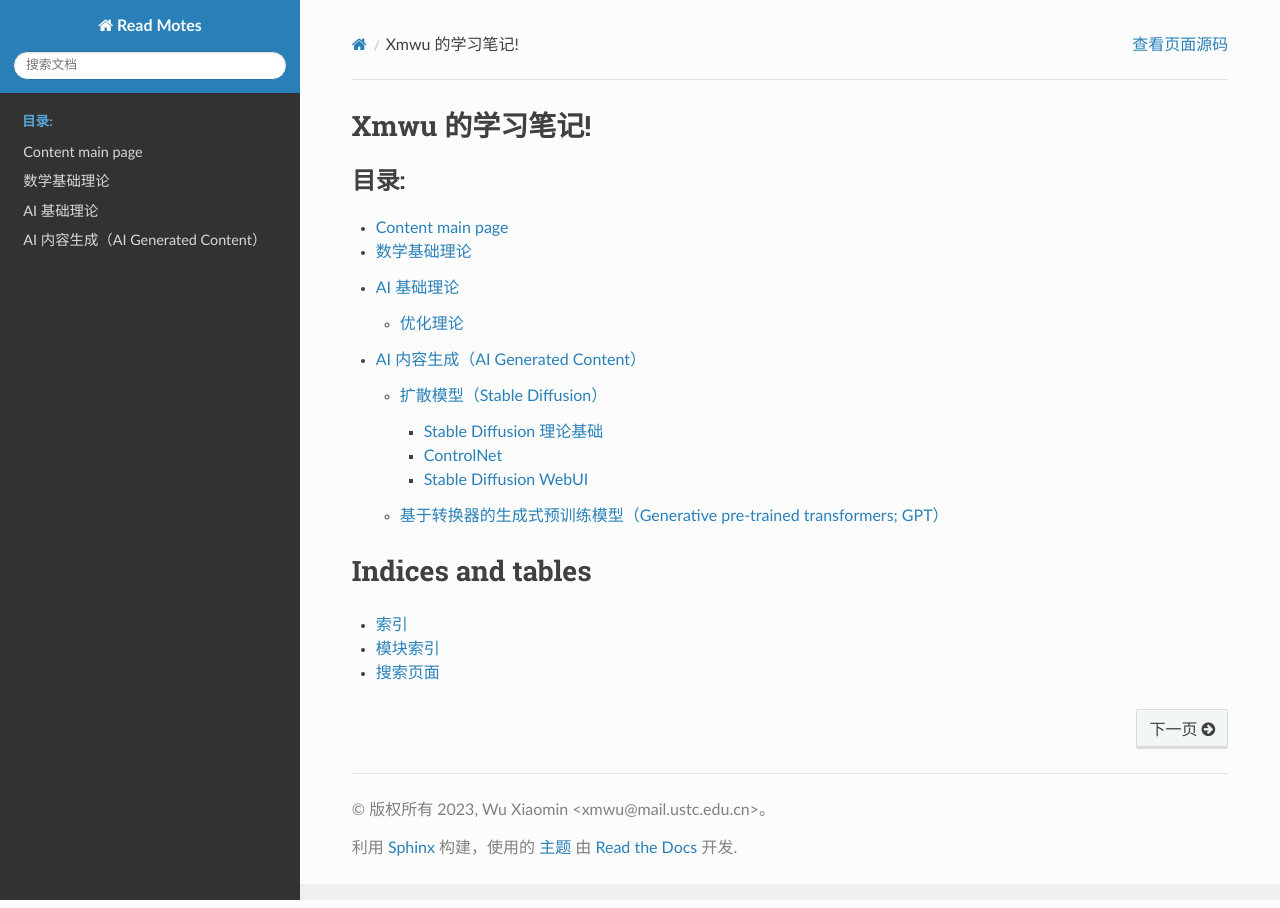
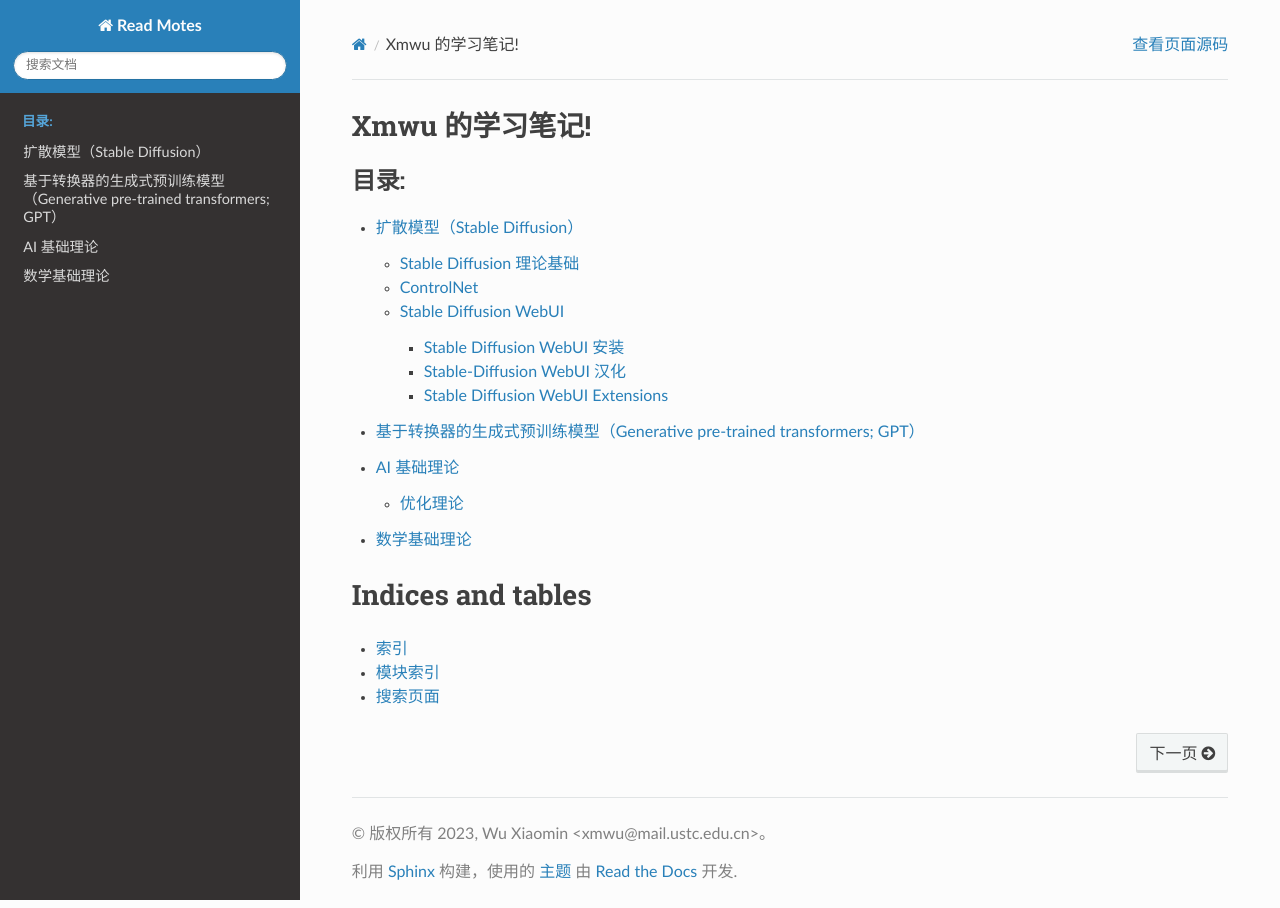
Before and after one commit to ustcxmwu/AIGC_in_Games, a Sphinx documentation site: the page built from docs/source/index.rst, in a window 1280 px wide. Built offline with Sphinx 7.4.7 and the Read the Docs theme 2.0.0, drawn with Linux system fonts in a browser that asks for light colours.

Commit message:
delete AIGC dir

```diff
--- a/docs/source/contents/AIGC/index.rst
+++ /dev/null
@@ -1,9 +0,0 @@
-
-AI 内容生成（AI Generated Content）
---------------------------------------------------------------------------------
-
-.. toctree::
-    :maxdepth: 2
-
-    stable_diffusion/index
-    gpt/index
--- a/docs/source/index.rst
+++ b/docs/source/index.rst
@@ -10,10 +10,10 @@ Xmwu 的学习笔记!
    :maxdepth: 3
    :caption: 目录:
 
-   contents/main
+   contents/stable_diffusion/index
+   contents/gpt/index
+   contents/ai_basic/index
    contents/math/index
-   contents/ai_basic/index
-   contents/AIGC/index
 
 
 
```
Also changed, not shown: docs/source/contents/gpt/index.rst (renamed from docs/source/contents/AIGC/gpt/index.rst), docs/source/contents/stable_diffusion/control_net.rst (renamed from docs/source/contents/AIGC/stable_diffusion/control_net.rst), docs/source/contents/stable_diffusion/index.rst (renamed from docs/source/contents/AIGC/stable_diffusion/index.rst), docs/source/contents/stable_diffusion/theory.rst (renamed from docs/source/contents/AIGC/stable_diffusion/theory.rst), docs/source/contents/stable_diffusion/webui/extensions/index.rst (renamed from docs/source/contents/AIGC/stable_diffusion/webui/extensions/index.rst), docs/source/contents/stable_diffusion/webui/imgs/hanhua.png (renamed from docs/source/contents/AIGC/stable_diffusion/webui/imgs/hanhua.png), docs/source/contents/stable_diffusion/webui/index.rst (renamed from docs/source/contents/AIGC/stable_diffusion/webui/index.rst), docs/source/contents/stable_diffusion/webui/installation.rst (renamed from docs/source/contents/AIGC/stable_diffusion/webui/installation.rst), docs/source/contents/stable_diffusion/webui/language.rst (renamed from docs/source/contents/AIGC/stable_diffusion/webui/language.rst).
